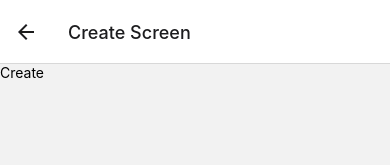
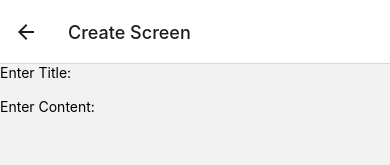
Before and after one commit to DavinderSingh-ds/blog_App_React_Native, a React Native app: screen /CreateSc in a window 390 px wide. Shown: the top 165 px of the page. Built offline with nearby package versions, Linux system fonts and the light colour scheme.

Commit message:
textInput

```diff
--- a/src/screens/CreateScreen.js
+++ b/src/screens/CreateScreen.js
@@ -1,10 +1,19 @@
-import React, {useContext} from 'react';
-import {View, Text, StyleSheet} from 'react-native';
+import React, {useContext, useState} from 'react';
+import {View, Text, TextInput ,StyleSheet} from 'react-native';
 
 const CreateScreen = ({ navigation,route}) => {
+    const [title, setTitle] = useState('');
+    const [content, setContent] = useState('');
+
     return (
         <View>
-            <Text>Create</Text>
+
+            <Text>Enter Title: </Text>
+            <TextInput value = {title} onChangeText = {(text) => setTitle(text)}/>
+
+            <Text>Enter Content: </Text>
+            <TextInput value = {content} onChangeText = {(text) => setContent(text)} />
+
         </View>
     );
 };
```
